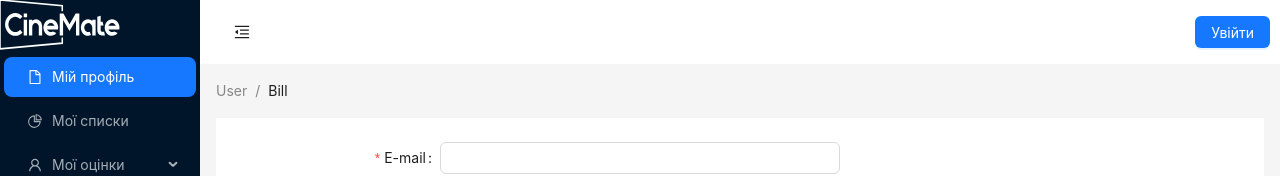
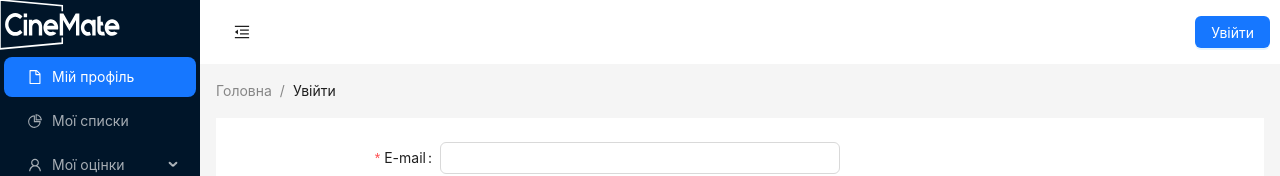
Before and after one commit to Lensom/CineMate, a Next.js app: page /login in a window 1280 px wide. Shown: the top 176 px of the page. Built offline with nearby package versions, Linux system fonts and the light colour scheme.

Commit message:
add: breadcrumbs

```diff
--- a/src/components/Template/Template.tsx
+++ b/src/components/Template/Template.tsx
@@ -1,8 +1,9 @@
 "use client";
 
-import { useState } from "react";
+import { useEffect, useState } from "react";
 import Link from "next/link";
 import Image from "next/image";
+import { GetServerSideProps, NextPage } from "next";
 
 import {
   DesktopOutlined,
@@ -15,8 +16,21 @@ import {
 } from "@ant-design/icons";
 import type { MenuProps } from "antd";
 import { Breadcrumb, Layout, Menu, theme, Button } from "antd";
+import Breadcrumbs, { CrumbItem } from "./components/Breadcrumbs";
+import db from '../../data/db.json';
+import { usePathname } from 'next/navigation';
 
 const { Header, Content, Footer, Sider } = Layout;
+
+type BreadcrumbData = { // data returned by server
+  text: string;
+  url: string;
+};
+// data for this page that we're expecting from backend
+type Props = {
+  breadcrumbs: BreadcrumbData[];
+  courseTitle: string;
+};
 
 type MenuItem = Required<MenuProps>["items"][number];
 
@@ -49,11 +63,29 @@ const items: MenuItem[] = [
   ]),
 ];
 
-const Template = ({ children }: { children: React.ReactNode }) => {
+
+
+const Template = ({ children, breadcrumbs }: { children: React.ReactNode, breadcrumbs: CrumbItem[] }) => {
   const [collapsed, setCollapsed] = useState(false);
+  const [breads, setBreads] = useState([])
+  const path = usePathname();
   const {
     token: { colorBgContainer },
   } = theme.useToken();
+
+
+  const breadCrumbsData: CrumbItem[] = breadcrumbs?.map((c) => {
+    return {
+      label: c.text,
+      path: c.url,
+    };
+  });
+
+  useEffect(() => {
+    const data = db.find((page) => page.slug === path);
+    console.log(data)
+    setBreads(data?.breadcrumbs)
+  }, [path])
 
   return (
     <Layout style={{ minHeight: "100vh" }}>
@@ -104,10 +136,9 @@ const Template = ({ children }: { children: React.ReactNode }) => {
           </Button>
         </Header>
         <Content style={{ margin: "0 16px" }}>
-          <Breadcrumb style={{ margin: "16px 0" }}>
-            <Breadcrumb.Item>User</Breadcrumb.Item>
-            <Breadcrumb.Item>Bill</Breadcrumb.Item>
-          </Breadcrumb>
+        <Breadcrumbs
+          items={breads}
+        />
           <div
             style={{
               padding: 24,
@@ -125,3 +156,21 @@ const Template = ({ children }: { children: React.ReactNode }) => {
 };
 
 export default Template;
+
+// export const getServerSideProps: GetServerSideProps<Props> = async (ctx) => {
+//   const slug = ctx.params?.slug;
+//   console.log(ctx)
+//   // simulate a call to the backend server here to get the data
+//   const data = db.find((page) => page.slug === slug);
+//   if (!data) {
+//     return {
+//       notFound: true,
+//     };
+//   }
+//   return {
+//     props: {
+//       breadcrumbs: data.breadcrumbs || [],
+//       courseTitle: data.courseTitle,
+//     },
+//   };
+// };
--- /dev/null
+++ b/src/components/Template/components/Breadcrumbs.tsx
@@ -0,0 +1,39 @@
+'use client'
+
+import { Breadcrumb } from "antd";
+import  Link  from 'next/link'
+
+import { ReactNode } from "react";
+// defining the Props
+export type CrumbItem = {
+  label: ReactNode;
+  path: string;
+};
+export type BreadcrumbsProps = {
+  items: CrumbItem[];
+};
+
+const Breadcrumbs = ({ items = [] }: BreadcrumbsProps) => {
+
+
+    const breadItems = items.map(({url, title}) => {
+
+        if (url) {
+            return  {
+                title: <Link href={url}>{title}</Link>
+            }
+        } else {
+           return {title}
+        }
+
+
+    })
+
+
+
+    return (
+        <Breadcrumb items={breadItems} style={{ margin: "16px 0" }} />
+    );
+  };
+
+  export default Breadcrumbs;
--- /dev/null
+++ b/src/data/db.json
@@ -0,0 +1,28 @@
+[
+    {
+      "slug": "/registration",
+      "courseTitle": "Реєстрація",
+      "breadcrumbs": [
+        {
+          "title": "Головна",
+          "url": "/"
+        },
+        {
+          "title": "Реєстрація"
+        }
+      ]
+    },
+    {
+        "slug": "/login",
+        "courseTitle": "Увійти",
+        "breadcrumbs": [
+          {
+            "title": "Головна",
+            "url": "/"
+          },
+          {
+            "title": "Увійти"
+          }
+        ]
+      }
+  ]
```
